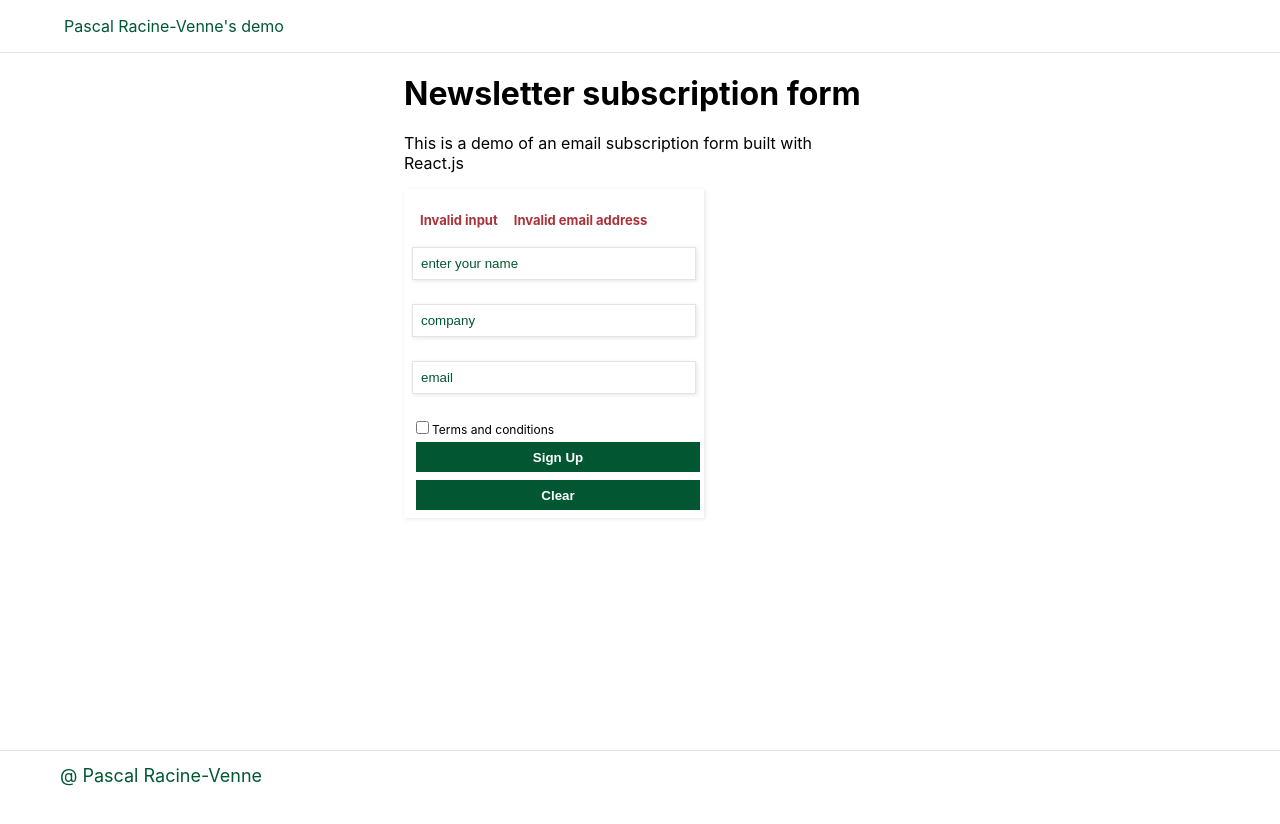
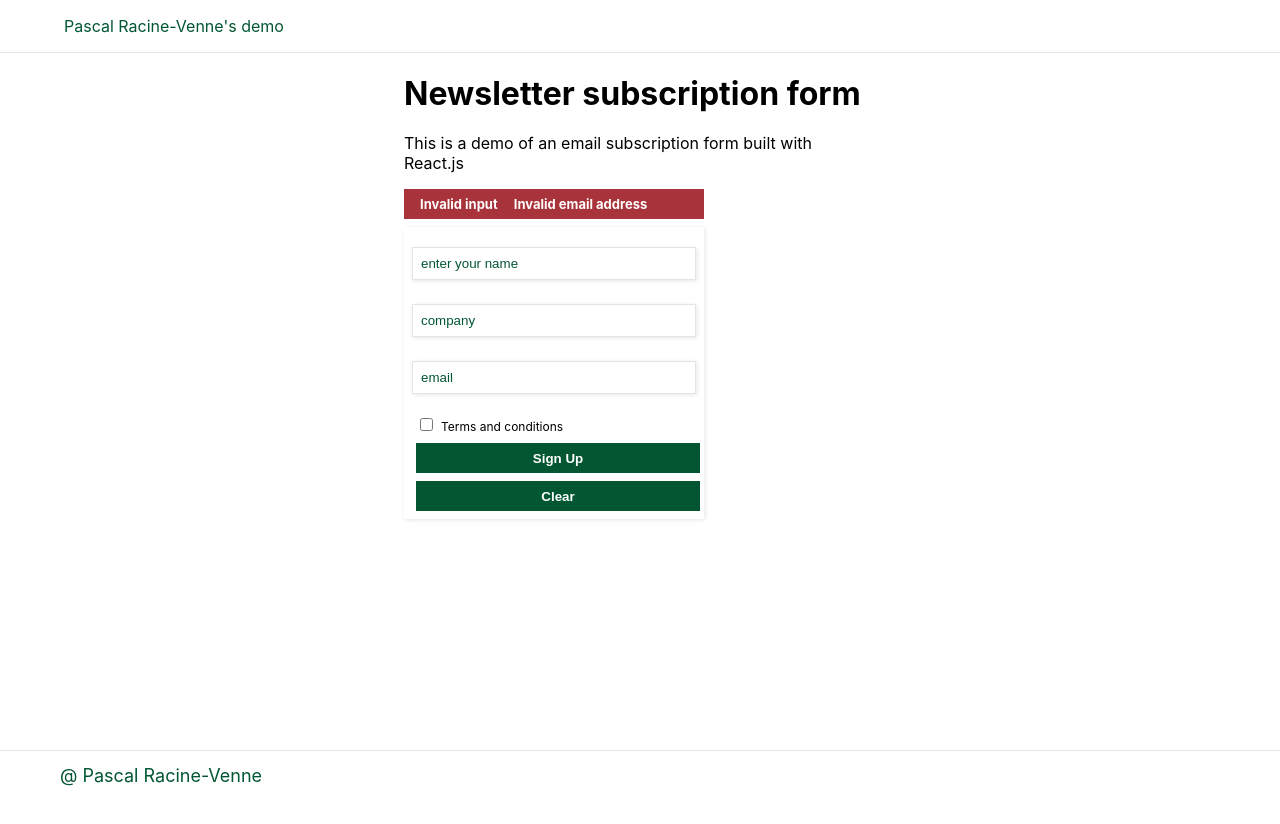
Before and after one commit to PascalRacineVenne/newsletter, a React (Create React App) app: page / in a window 1280 px wide. Both pictures are taken after a click on the button "Sign Up". Shown: the top 824 px of the page. Built offline with nearby package versions, Linux system fonts and the light colour scheme.

Commit message:
working on the validation display

```diff
--- a/src/index.css
+++ b/src/index.css
@@ -27,7 +27,7 @@ h1 {
 }
 
 h2 {
-  font-size: 62px;
+  font-size: 28px;
   padding: 0;
   margin: 0;
 }
--- a/src/subscription_form.css
+++ b/src/subscription_form.css
@@ -9,7 +9,7 @@
 
 .input_fields {
   width:  300px;
-  margin: 8px auto;
+  margin: 0 auto;
   padding: 4px 0;
   display: flex;
   flex-direction: column;
@@ -27,6 +27,7 @@
 
 .checkbox {
   border: 1px solid blue;
+  margin: 8px;
 }
 
 ::-webkit-input-placeholder {
@@ -36,14 +37,25 @@
 
 .errors {
   height: 30px;
-  width: 284px;
+  width: 300px;
   display: flex;
   align-items:  center;
-/*  background-color: #A9333A*/
+  margin: 8px 64px;
+  padding: 4px 8px;
+}
+
+.errors_active {
+  height: 30px;
+  width: 300px;
+  display: flex;
+  align-items:  center;
+  margin: 8px 64px;
+  padding: 4px 8px;
+  background-color: #A9333A
 }
 .error {
   font-size: 13px;
-  color: #A9333A;
+  color: white;
   font-weight: bold;
   padding: 0 8px;
 }
--- a/src/subscription_form.jsx
+++ b/src/subscription_form.jsx
@@ -19,53 +19,44 @@ function SubscriptionForm() {
 
   const [check, setCheck] = useState(false);
 
+  const [formIsValid, setFormIsValid] = useState(false)
+
   const handleSubmit = () => {
-    let formIsValid = true
-    // if (isEmpty.test(name)) {
-    //   setNameErr(true);
-    //   formIsValid = false
-    // }
-    // if (isEmpty.test(company)) {
-    //   setCompanyErr(true);
-    //   formIsValid = false
-    // }
     if (isEmpty.test(name) || isEmpty.test(company)) {
       setInputErr(true);
-      formIsValid = false
+      setFormIsValid(false);
     }
-
     if (!validEmail.test(email)) {
       setEmailErr(true);
-      formIsValid = false
+      setFormIsValid(false)
     }
-    // if check is true and 3 previous condition are true then welcome
     if (check === false) {
-      formIsValid = false
+      setFormIsValid(false)
     }
     return formIsValid
   }
 
   const handleClear = () => {
-    // setName("")
-    // setNameErr(false)
-    // setCompany("")
-    // setCompanyErr(false)
+    setName("")
+    setCompany("")
     setInputErr(false)
     setEmail("")
     setEmailErr(false)
     if (check === true) {
       setCheck(false)
     }
+    setFormIsValid(true)
   }
 
   return(
     <div className="container">
+      <div className={formIsValid ? "errors" : "errors_active"}>
+      {/*<div className="errors">*/}
+        {inputErr && <p className="error">Invalid input</p>}
+        {emailErr && <p className="error">Invalid email address</p>}
+      </div>
       <div className="form">
         <div className="input_fields">
-          <div className="errors">
-            {inputErr && <p className="error">Invalid input</p>}
-            {emailErr && <p className="error">Invalid email address</p>}
-          </div>
           <Input
             type="text"
             placeholder="enter your name"
@@ -73,7 +64,6 @@ function SubscriptionForm() {
             onChange={(e) => setName(e.target.value)}
             className="input_field"
           />
-          {/*{nameErr && <p className="errors">invalid value</p>}*/}
           <Input
             type="text"
             placeholder="company"
@@ -81,7 +71,6 @@ function SubscriptionForm() {
             onChange={(e) => setCompany(e.target.value)}
             className="input_field"
           />
-          {/*{companyErr && <p className="errors">invalid company name</p>}*/}
           <Input
             type="text"
             placeholder="email"
@@ -100,16 +89,10 @@ function SubscriptionForm() {
           Terms and conditions
         </label>
 
-{/*        <label className="checkbox_label">
-          <Input
-            type="checkbox"
-            placeholder="agreement"
-            checked={check}
-            onChange={() => setCheck(!check)}
-            className="checkbox"
-          />
-          Subscription Agreement
-        </label>*/}
+        <Welcome
+          name={name}
+          formIsValid={formIsValid}
+        />
 
         <div className="btn">
           <Button
--- /dev/null
+++ b/src/welcome.css
@@ -0,0 +1,37 @@
+.welcome_active {
+  width: 400px;
+  height: 200px;
+  position: fixed;
+  top: 185px;
+  left: 0;
+  display: flex;
+  flex-direction: column;
+  justify-content: center;
+  align-items: center;
+  background-color: var(--primary_green);
+  color: white;
+  box-shadow: 4px 4px 15px rgba(0,0,0,0.25);
+  z-index: 1000;
+  transform: translateX(0);
+  visibility: visible;
+}
+
+
+.welcome {
+  width: 400px;
+  height: 200px;
+  position: fixed;
+  top: 185px;
+  left: 0;
+  display: flex;
+  flex-direction: column;
+  justify-content: center;
+  align-items: center;
+  background-color: var(--primary_green);
+  color: white;
+  box-shadow: 4px 4px 15px rgba(0,0,0,0.25);
+  z-index: 1000;
+  transform: translateX(100vh);
+  visibility: hidden;
+  transition: all 100ms ease-in-out;
+}
--- a/src/welcome.jsx
+++ b/src/welcome.jsx
@@ -1,9 +1,12 @@
 import React from 'react'
+import './welcome.css'
 
 function Welcome(props) {
+
   return (
-    <div>
-      <h1>Welcome {props.name}</h1>
+    <div className={props.formIsValid ? "welcome_active" : "welcome"}>
+      <h2>Welcome {props.name}</h2>
+      <p>Your subscription is activated</p>
     </div>
   )
 }
```
